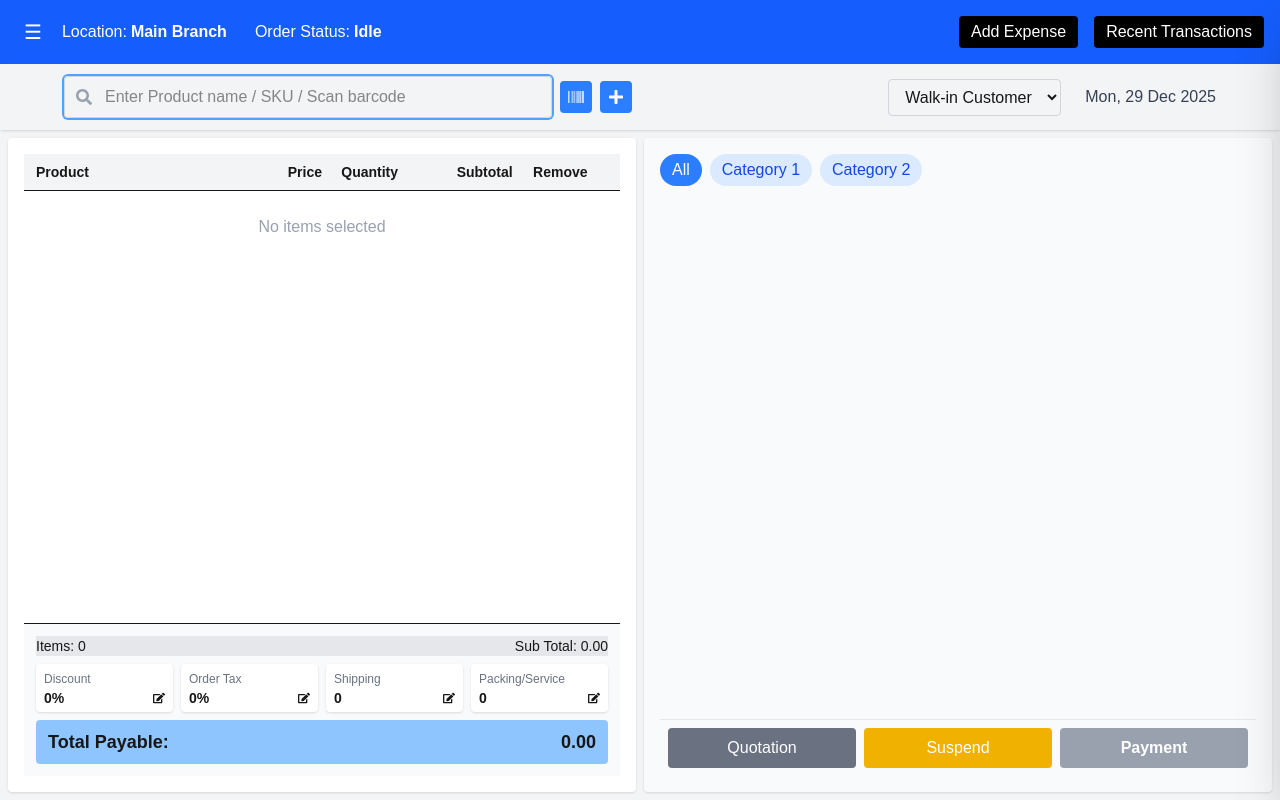
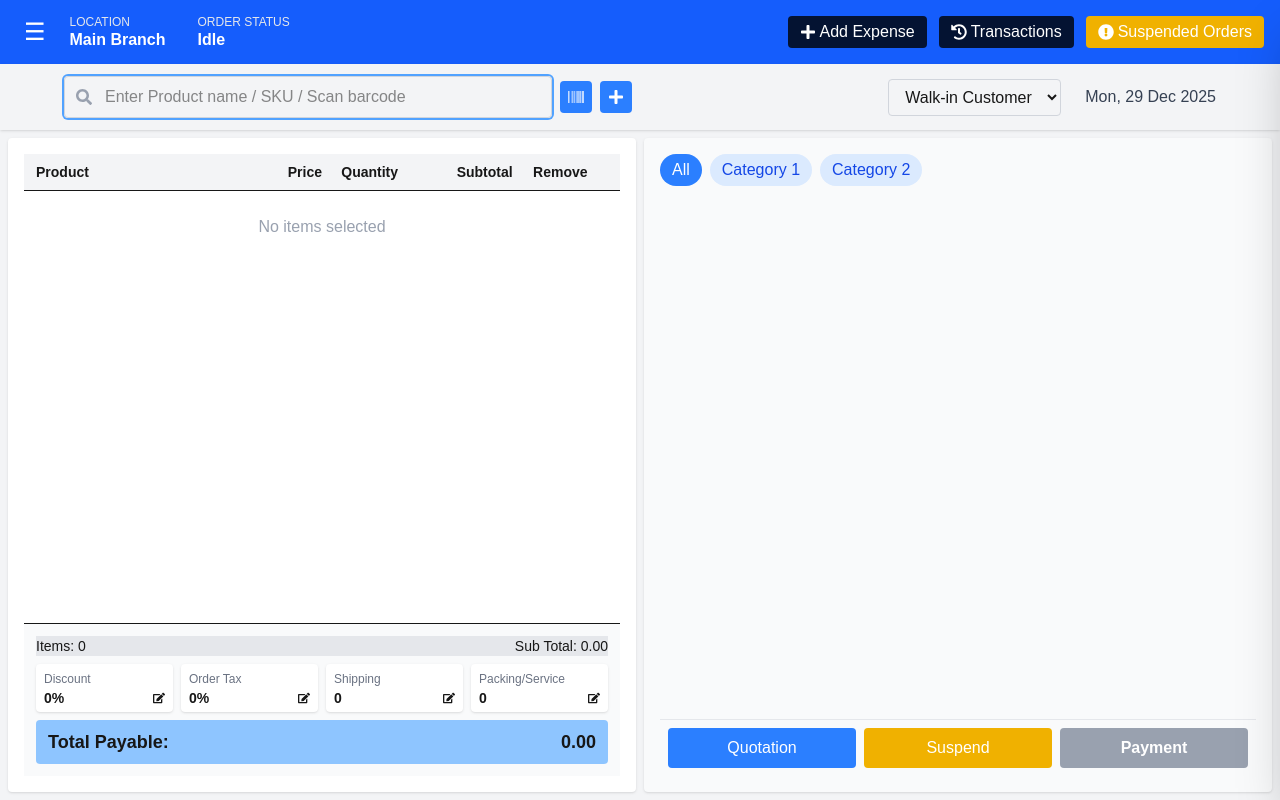
Before and after one commit to mumer25/pos-desktop, a Next.js app: page /pos in a window 1280 px wide. Built offline with nearby package versions, Linux system fonts and the light colour scheme.

Commit message:
Suspend Order set

```diff
--- a/src/app/pos/page.js
+++ b/src/app/pos/page.js
@@ -21,6 +21,8 @@ export default function POSPage() {
   const [orderTax, setOrderTax] = useState(0);
   const [shipping, setShipping] = useState(0);
   const [packingService, setPackingService] = useState(0);
+
+  const [suspendedOrders, setSuspendedOrders] = useState([]);
 
   // Toolbar search ref for autofocus
   const searchRef = useRef(null);
@@ -84,47 +86,66 @@ export default function POSPage() {
 
   // Handle transaction
   const handleTransaction = async (status, paymentData) => {
-    // Validation
-    if (status !== "quotation" && status !== "suspend" && !selectedCustomer) {
+  if (status !== "quotation" && status !== "suspend" && !selectedCustomer)
     return toast.error("Please select a customer");
-    }
 
-    if ((status === "quotation" || status === "paid" || status === "suspend") && orderItems.length === 0) {
+  if ((status === "quotation" || status === "paid" || status === "suspend") && orderItems.length === 0)
     return toast.error("Cart is empty");
-    }
 
   const finalAmount = status === "paid" ? paymentData?.amount ?? totalPayable : totalPayable;
   const customerId = selectedCustomer ? selectedCustomer.id : null;
 
-    try {
   const result = await window.api.saveTransaction(customerId, orderItems, status, finalAmount);
 
-      let msg = "";
-      if (status === "paid") msg = "Payment completed!";
-      else if (status === "suspend") msg = "Order suspended!";
-      else if (status === "quotation") msg = "Quotation saved!";
-
-      toast.success(`${msg} (Transaction ID: ${result.transactionId})\nTotal: Rs.${finalAmount.toFixed(2)}`);
-
-      setOrderStatus(status);
+  if (status === "suspend") {
+    // Add to suspended orders
+    const suspendedOrder = {
+      id: Date.now(), // unique ID
+      items: [...orderItems],
+      discount,
+      orderTax,
+      shipping,
+      packingService,
+      customer: selectedCustomer,
+      timestamp: new Date(),
+    };
+    setSuspendedOrders([...suspendedOrders, suspendedOrder]);
+    toast.success("Order suspended!");
+  } else if (status === "paid") {
+    toast.success("Payment completed!");
+  } else if (status === "quotation") {
+    toast.success("Quotation saved!");
+  }
 
   if (status === "paid" || status === "suspend") {
+    // Reset current order
     setOrderItems([]);
     setDiscount(0);
     setOrderTax(0);
     setShipping(0);
     setPackingService(0);
+    setSelectedCustomer(null);
   }
 
-      // Reset search input
-      if (searchRef.current) {
-        setTimeout(() => {
-          searchRef.current?.focus();
-        }, 0);
-      }
-    } catch (err) {
-      toast.error("Transaction failed: " + err.message);
-    }
+  setOrderStatus(status);
+  setTimeout(() => searchRef.current?.focus(), 0);
+};
+
+
+// Load a suspended order
+const handleLoadSuspended = (order) => {
+  setOrderItems(order.items || []);
+  setDiscount(order.discount || 0);
+  setOrderTax(order.orderTax || 0);
+  setShipping(order.shipping || 0);
+  setPackingService(order.packingService || 0);
+  setSelectedCustomer(order.customer || null);
+  setOrderStatus("none"); // reset status
+};
+
+// Delete a suspended order
+const handleDeleteSuspended = (orderId) => {
+  setSuspendedOrders(suspendedOrders.filter((o) => o.id !== orderId));
 };
 
   return (
@@ -138,6 +159,19 @@ export default function POSPage() {
   onSelectCustomer={setSelectedCustomer}
   onToggle={() => setSidebarOpen(!sidebarOpen)}
   orderStatus={orderStatus}
+  suspendedOrders={suspendedOrders}
+  onDeleteSuspended={handleDeleteSuspended}
+  onLoadSuspended={(order) => {
+    setOrderItems(order.items);
+    setDiscount(order.discount);
+    setOrderTax(order.orderTax);
+    setShipping(order.shipping);
+    setPackingService(order.packingService);
+    setSelectedCustomer(order.customer);
+    setOrderStatus("none");
+    setSuspendedOrders(suspendedOrders.filter(o => o.id !== order.id));
+    toast.success("Suspended order loaded!");
+  }}
 />
 
       <Sidebar open={sidebarOpen} onClose={() => setSidebarOpen(false)} />
--- a/src/components/pos/Header.js
+++ b/src/components/pos/Header.js
@@ -1,44 +1,181 @@
 "use client";
 import { useState } from "react";
+import { FaTimes, FaExclamationCircle, FaTrash, FaPlus, FaHistory } from "react-icons/fa";
 
-export default function Header({ onToggle, orderStatus }) {
+export default function Header({ onToggle, orderStatus, suspendedOrders = [], onLoadSuspended, onDeleteSuspended }) {
+  const [showSuspendedModal, setShowSuspendedModal] = useState(false);
+
   return (
-    <div className="h-16 bg-blue-600 text-white flex items-center justify-between px-4 shadow relative">
-      {/* Left Section: Toggle + Location */}
-      <div className="flex items-center gap-3">
+    <div className="h-16 bg-blue-600 text-white flex items-center justify-between px-4 shadow-md relative">
+      {/* LEFT SECTION */}
+      <div className="flex items-center gap-4">
         <button
           onClick={onToggle}
-          className="text-white text-xl p-2 rounded hover:bg-blue-500 transition z-50"
+          className="text-white text-2xl p-2 rounded hover:bg-blue-500 transition"
         >
           ☰
         </button>
 
-        <div className="flex items-center gap-1">
-          <span className="font-medium">Location:</span>
+        <div className="flex flex-col leading-tight">
+          <span className="text-xs text-gray-200 uppercase">Location</span>
           <span className="font-bold">Main Branch</span>
         </div>
 
-        {/* Order Status */}
-        <div className="flex items-center gap-1 ml-4">
-          <span className="font-medium">Order Status:</span>
+        <div className="flex flex-col ml-4 leading-tight">
+          <span className="text-xs text-gray-200 uppercase">Order Status</span>
           <span className="font-bold">
             {orderStatus === "none" ? "Idle" : orderStatus.charAt(0).toUpperCase() + orderStatus.slice(1)}
           </span>
         </div>
       </div>
 
-      {/* Right Section: Action Buttons */}
-      <div className="flex items-center gap-4">
-        <button className="bg-black px-3 py-1 rounded hover:bg-green-600">
-          Add Expense
+      {/* RIGHT SECTION */}
+      <div className="flex items-center gap-3">
+        <button className="flex items-center gap-1 bg-black/80 hover:bg-gray-600 px-3 py-1 rounded transition">
+          <FaPlus /> Add Expense
         </button>
-        <button className="bg-black px-3 py-1 rounded hover:bg-yellow-600">
-          Recent Transactions
+        <button className="flex items-center gap-1 bg-black/80 hover:bg-gray-600 px-3 py-1 rounded transition">
+          <FaHistory /> Transactions
+        </button>
+
+        {/* Suspended Orders Button */}
+        <button
+          onClick={() => setShowSuspendedModal(true)}
+          className="relative flex items-center gap-1 bg-yellow-500 hover:bg-yellow-600 px-3 py-1 rounded transition"
+        >
+          <FaExclamationCircle /> Suspended Orders
+          {suspendedOrders.length > 0 && (
+            <span className="absolute -top-2 -right-2 bg-red-600 text-white text-xs w-5 h-5 rounded-full flex items-center justify-center shadow-md">
+              {suspendedOrders.length}
+            </span>
+          )}
         </button>
       </div>
+
+      {/* SUSPENDED ORDERS MODAL */}
+      {showSuspendedModal && (
+        <div className="fixed inset-0 bg-black/50 flex justify-center items-center z-50 p-4">
+          <div className="bg-white rounded-lg shadow-xl w-full max-w-md max-h-[80vh] overflow-y-auto relative p-6">
+            {/* HEADER */}
+            <div className="flex justify-between items-center mb-4 border-b pb-2">
+              <h2 className="text-xl font-bold text-gray-700 flex items-center gap-2">
+                <FaExclamationCircle className="text-yellow-500" /> Suspended Orders
+              </h2>
+              <button
+                onClick={() => setShowSuspendedModal(false)}
+                className="text-gray-400 hover:text-red-500 text-lg transition"
+              >
+                <FaTimes />
+              </button>
+            </div>
+
+            {/* BODY */}
+            {suspendedOrders.length === 0 ? (
+              <div className="text-gray-500 text-center py-10">
+                No suspended orders available
+              </div>
+            ) : (
+              <div className="flex flex-col gap-3">
+                {suspendedOrders.map((order) => (
+                  <div
+                    key={order.id}
+                    className="flex justify-between items-center p-4 border rounded-lg hover:shadow-md cursor-pointer transition bg-gray-50"
+                  >
+                    <div
+                      className="flex flex-col flex-1"
+                      onClick={() => {
+                        onLoadSuspended(order);
+                        setShowSuspendedModal(false);
+                      }}
+                    >
+                      <span className="font-semibold text-gray-700">
+                        {order.customer?.name || "Walk-in Customer"}
+                      </span>
+                      <span className="text-xs text-gray-500">
+                        {order.items?.length || 0} items | Total: Rs. {order.totalPayable?.toFixed(2) || 0}
+                      </span>
+                    </div>
+                    <div className="flex items-center gap-2">
+                      <span
+                        className="text-blue-600 font-semibold text-sm hover:underline cursor-pointer"
+                        onClick={() => {
+                          onLoadSuspended(order);
+                          setShowSuspendedModal(false);
+                        }}
+                      >
+                        Resume
+                      </span>
+                      <FaTrash
+                        className="text-red-500 hover:text-red-700 cursor-pointer transition"
+                        onClick={() => onDeleteSuspended(order.id)}
+                      />
+                    </div>
+                  </div>
+                ))}
+              </div>
+            )}
+
+            {/* FOOTER */}
+            {/* <button
+              onClick={() => setShowSuspendedModal(false)}
+              className="mt-6 w-full bg-red-500 hover:bg-red-600 text-white py-2 rounded transition font-semibold"
+            >
+              Close
+            </button> */}
+          </div>
+        </div>
+      )}
     </div>
   );
 }
+
+
+
+
+// "use client";
+// import { useState } from "react";
+
+// export default function Header({ onToggle, orderStatus }) {
+//   return (
+//     <div className="h-16 bg-blue-600 text-white flex items-center justify-between px-4 shadow relative">
+//       {/* Left Section: Toggle + Location */}
+//       <div className="flex items-center gap-3">
+//         <button
+//           onClick={onToggle}
+//           className="text-white text-xl p-2 rounded hover:bg-blue-500 transition z-50"
+//         >
+//           ☰
+//         </button>
+
+//         <div className="flex items-center gap-1">
+//           <span className="font-medium">Location:</span>
+//           <span className="font-bold">Main Branch</span>
+//         </div>
+
+//         {/* Order Status */}
+//         <div className="flex items-center gap-1 ml-4">
+//           <span className="font-medium">Order Status:</span>
+//           <span className="font-bold">
+//             {orderStatus === "none" ? "Idle" : orderStatus.charAt(0).toUpperCase() + orderStatus.slice(1)}
+//           </span>
+//         </div>
+//       </div>
+
+//       {/* Right Section: Action Buttons */}
+//       <div className="flex items-center gap-4">
+//         <button className="bg-black px-3 py-1 rounded hover:bg-green-600">
+//           Add Expense
+//         </button>
+//         <button className="bg-black px-3 py-1 rounded hover:bg-yellow-600">
+//           Recent Transactions
+//         </button>
+//       </div>
+//     </div>
+//   );
+// }
+
+
+
 
 
 
--- a/src/components/pos/ProductBrowser.js
+++ b/src/components/pos/ProductBrowser.js
@@ -91,7 +91,7 @@ export default function ProductBrowser({
           className={`flex-1 py-2 rounded font-medium transition ${
             orderStatus === "quotation"
               ? "bg-blue-600 text-white"
-              : "bg-gray-500 text-white hover:bg-gray-600"
+              : "bg-blue-500 text-white hover:bg-blue-400"
           }`}
         >
           Quotation
```
Also changed, not shown: 1 other file (tests, documents, lock files or other folders). Lines whose indentation alone changed are shown as unchanged.
